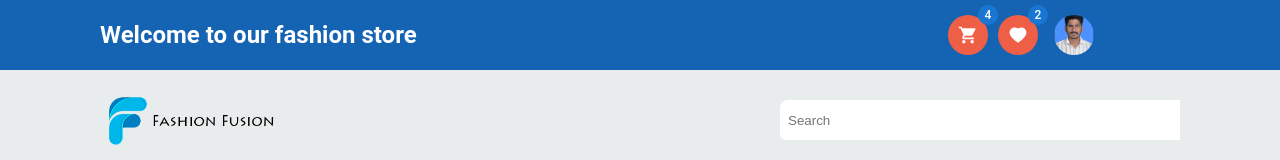
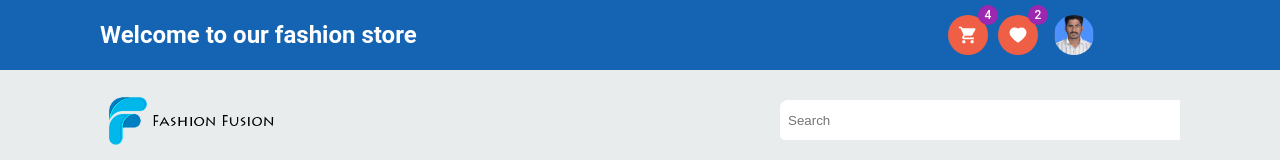
Before and after one commit to RavinderNyalakanti/fashion-fusion-app, a React (Create React App) app: page /checkout in a window 1280 px wide. Shown: the top 160 px of the page. Built offline with nearby package versions, Linux system fonts and the light colour scheme.

Commit message:
badge color change

```diff
--- a/src/components/Navbar/index.js
+++ b/src/components/Navbar/index.js
@@ -184,7 +184,7 @@ function Navbar() {
         <ul className='list-items'>
           <li>
             <Stack fontSize='10px' direction="row" spacing={2}>
-              <Badge style={{marginTop:'10px',fontSize:'7px'}} badgeContent={4} color="primary">
+              <Badge style={{marginTop:'10px',fontSize:'7px'}} badgeContent={4} color="secondary">
               <Avatar style={{ backgroundColor: '#ef5f46' }}>
                 <ShoppingCartIcon style={{height:'20px',width:'20px'}} className='shop-icon' />
               </Avatar>
@@ -195,7 +195,7 @@ function Navbar() {
           </li>
           <li>
           <Stack fontSize='10px' direction="row" spacing={2}>
-              <Badge style={{marginTop:'10px',fontSize:'5px'}} badgeContent={2} color="primary">
+              <Badge style={{marginTop:'10px',fontSize:'5px'}} badgeContent={2} color="secondary">
               <Avatar style={{marginLeft:'10px', backgroundColor: '#ef5f46' }}>
               <AiFillHeart style={{height:'20px',width:'20px'}} className='shop-icon' />
               </Avatar>
```
